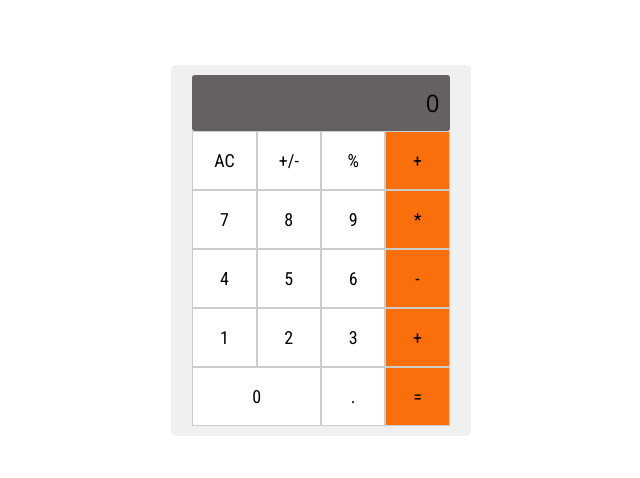
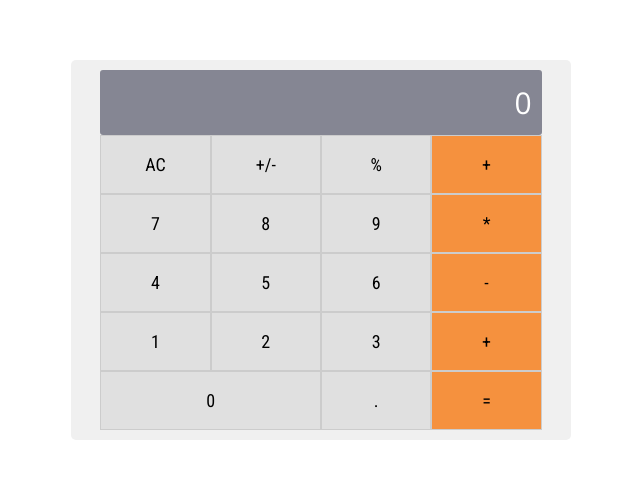
Before and after one commit to Sonikak004/react-math-magicians, a React (Create React App) app: page / in a window 1280 px wide. Shown: the part 150-628 px from the top of the page, without its empty margins (319-959 px from the left). Built offline with nearby package versions, Linux system fonts and the light colour scheme.

Commit message:
Add background color as per the wireframe

```diff
--- a/src/components/Calculator.css
+++ b/src/components/Calculator.css
@@ -1,5 +1,5 @@
 .calculator {
-  width: 300px;
+  width: 500px;
   margin: 0 auto;
   background-color: #f0f0f0;
   border-radius: 5px;
@@ -9,13 +9,14 @@
 }
 
 .display {
-  background-color: #666161;
+  background-color: #858693;
+  color: #fff;
   text-align: right;
   padding: 10px;
-  font-size: 24px;
+  font-size: 30px;
   border-radius: 3px;
   width: 92%;
-  margin-left: 11px;
+  margin-left: 19px;
   box-sizing: border-box;
 }
 
@@ -40,7 +41,7 @@
 }
 
 .button {
-  background-color: #fff;
+  background-color: #e0e0e0;
   border: 1px solid #ccc;
   padding: 15px;
   font-size: 18px;
@@ -60,11 +61,11 @@
 }
 
 .right-but {
-  background-color: rgb(248, 111, 12);
+  background-color: #f5913e;
 }
 
 .button:hover {
-  background-color: #b8b8b8;
+  background-color: #858693;
 }
 
 .button:active {
```
